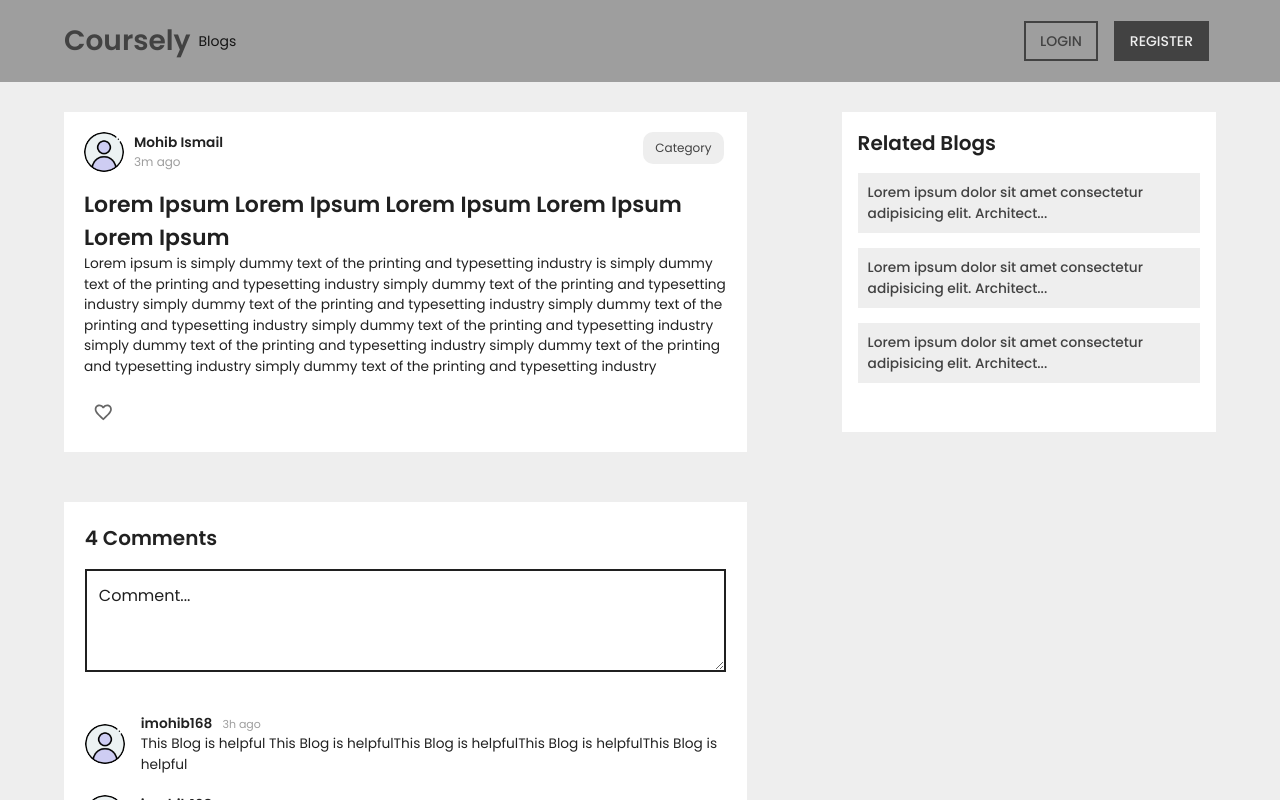
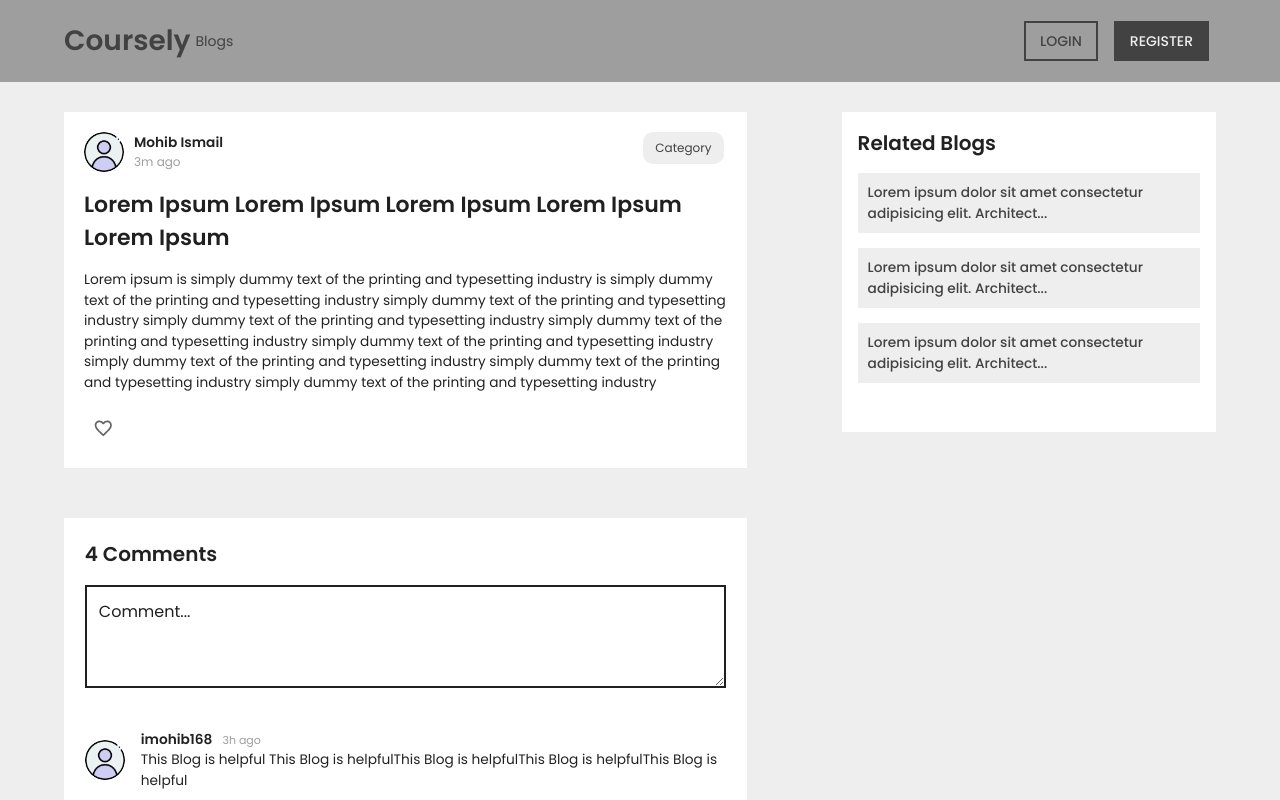
Before and after one commit to imohib168/coursely, a React (Create React App) app in the folder client/: page /blogs/1 in a window 1280 px wide. Shown: the top 800 px of the page. Built offline with nearby package versions, Linux system fonts and the light colour scheme; some icons are missing.

Commit message:
fixed small issues related to blog card

```diff
--- a/client/src/components/BlogCard/index.jsx
+++ b/client/src/components/BlogCard/index.jsx
@@ -53,7 +53,9 @@ const UIBlogCard = ({ title, username, time, blogText, isDetailPage }) => {
         </Grid>
 
         <Grid item sx={{ marginBottom: 2 }}>
-          <StyledBlogTitle to='/blogs/1'>{title}</StyledBlogTitle>
+          <Typography sx={{ marginBottom: 2 }}>
+            <StyledBlogTitle to='/blogs/1'>{title}</StyledBlogTitle>
+          </Typography>
           <Typography>{getBlogText(blogText)}</Typography>
         </Grid>
         <StyledBottomGrid item>
--- a/client/src/components/BlogCard/ui.jsx
+++ b/client/src/components/BlogCard/ui.jsx
@@ -31,9 +31,8 @@ export const StyledLink = styled(Link)(({ theme }) => ({
 }));
 
 export const StyledBlogTitle = styled(Link)(({ theme }) => ({
+  textDecoration: 'none',
+  fontWeight: 600,
   fontSize: '22px',
-  fontWeight: 600,
   color: theme.palette.black.main,
-  marginBottom: '20px',
-  textDecoration: 'none',
 }));
--- a/client/src/components/Navbar/index.jsx
+++ b/client/src/components/Navbar/index.jsx
@@ -1,6 +1,6 @@
 import React from 'react';
 import { Link, useLocation, useNavigate } from 'react-router-dom';
-import { Box, Container, Grid } from '@mui/material';
+import { Container, Grid } from '@mui/material';
 import { StyledNavbar, StyledNavbarLogo } from './ui';
 import { StyledSearchBox, StyledIconBox } from '../../styles';
 import { UIButton, UISimpleField } from '../../components';
@@ -28,9 +28,18 @@ const Navbar = () => {
               <Link to='/'>Coursely</Link>
             </StyledNavbarLogo>
             {isBlogPage && (
-              <Box component='span' sx={{ ml: 1, fontSize: '14px' }}>
+              <Link
+                to='/blogs'
+                component='span'
+                style={{
+                  color: '#424242',
+                  marginLeft: '5px',
+                  fontSize: '14px',
+                  textDecoration: 'none',
+                }}
+              >
                 Blogs
-              </Box>
+              </Link>
             )}
           </Grid>
 
--- a/client/src/sections/Blogs/BlogFilter.jsx
+++ b/client/src/sections/Blogs/BlogFilter.jsx
@@ -23,12 +23,6 @@ const BlogFilter = () => {
         <Box sx={{ margin: '2rem 0rem' }}>
           <StyledCategoryHeading>Sort Blogs by</StyledCategoryHeading>
 
-          <FormControlLabel
-            value='end'
-            control={<Checkbox />}
-            label='All'
-            labelPlacement='end'
-          />
           <FormControlLabel
             value='end'
             control={<Checkbox />}
```
